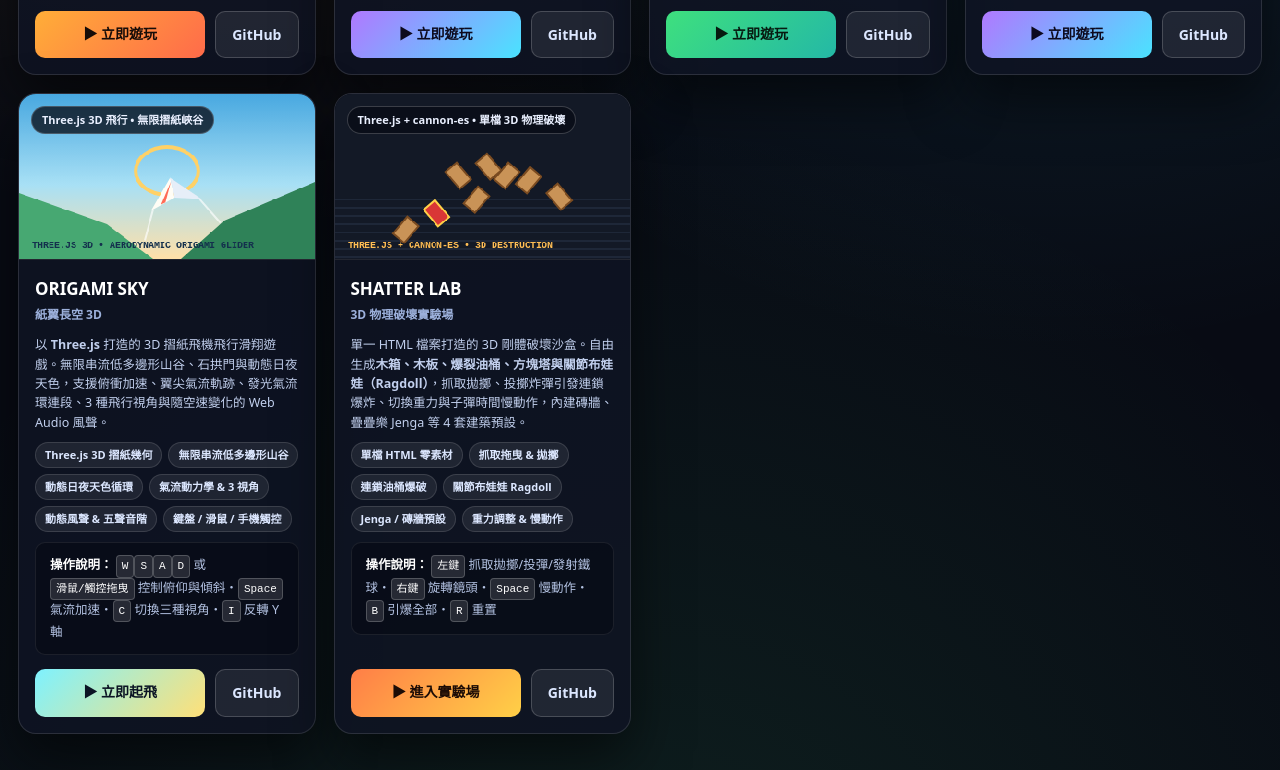
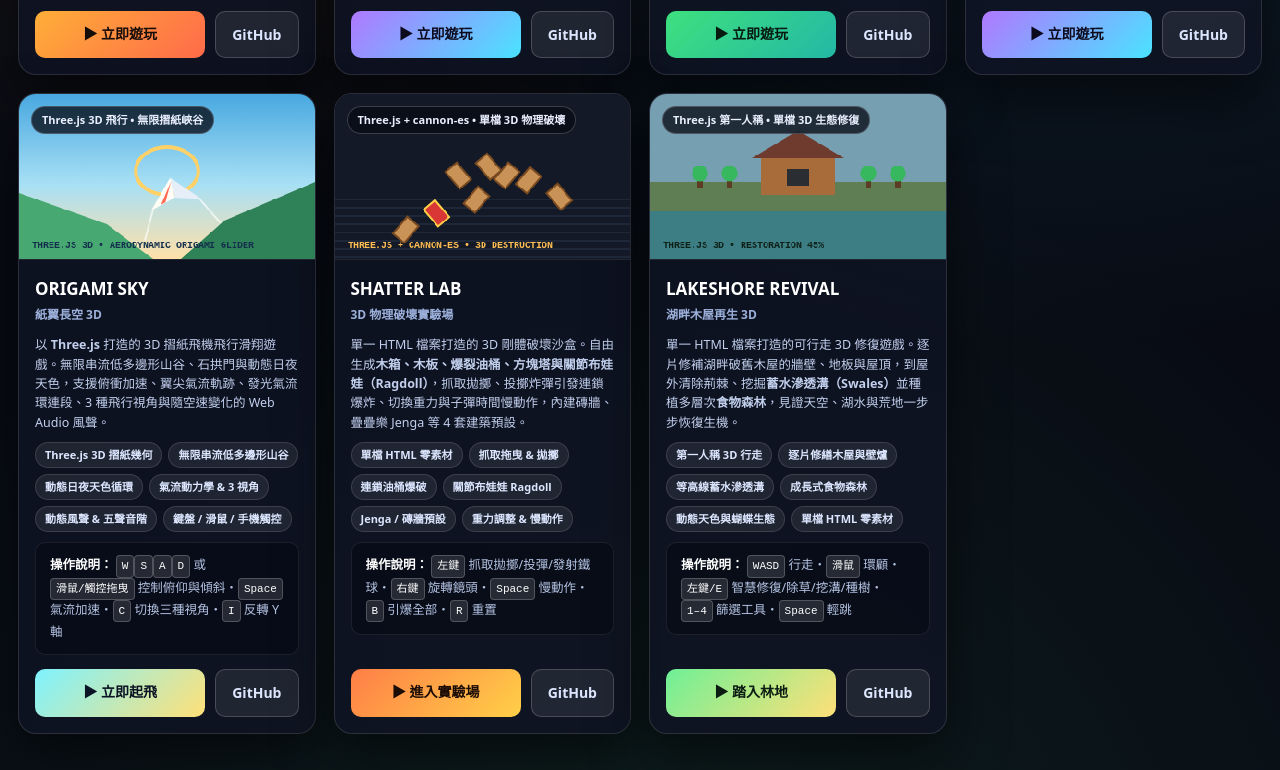
Before and after one commit to Akkuo/pixel-arcade-showcase, a plain HTML site: page index.html in a window 1280 px wide. Shown: the part 830-1600 px from the top of the page. Drawn offline with Linux system fonts and the light colour scheme; animation ran at ten frames a second.

Commit message:
Add LAKESHORE REVIVAL 3D restoration game card to showcase

```diff
--- a/index.html
+++ b/index.html
@@ -101,6 +101,9 @@
       }
       .card.shatter:hover {
         border-color: rgba(255, 110, 74, 0.68);
+      }
+      .card.revival:hover {
+        border-color: rgba(110, 240, 150, 0.68);
       }
       .cover-wrap {
         position: relative;
@@ -227,6 +230,10 @@
         background: linear-gradient(135deg, #ff7e47, #ffd047);
         color: #1c0c06;
       }
+      .btn.play-revival {
+        background: linear-gradient(135deg, #6ef096, #ffe078);
+        color: #0b1c12;
+      }
       .btn.ghost {
         flex: 0 0 auto;
         background: rgba(255, 255, 255, 0.08);
@@ -282,7 +289,7 @@
         <span class="eyebrow">GEMINI 4 NEON BENCHMARK • CANVAS 2D • PIXI.JS v8 • THREE.JS 3D • CANNON-ES PHYSICS</span>
         <h1>Gemini 4 Neon 2D × 3D 網頁遊戲實測展間</h1>
         <p class="subtitle">
-          以 6 款可立即遊玩的 2D / 3D 網頁遊戲實測 AI 模型在程式生成、渲染管線、物理模擬與快速迭代上的極限——全站零外部美術與音效素材檔，支援桌面與手機瀏覽器直接試玩。
+          以 7 款可立即遊玩的 2D / 3D 網頁遊戲實測 AI 模型在程式生成、渲染管線、物理模擬與快速迭代上的極限——全站零外部美術與音效素材檔，支援桌面與手機瀏覽器直接試玩。
         </p>
       </header>
 
@@ -466,6 +473,36 @@
             </div>
           </div>
         </article>
+
+        <!-- CARD 7: LAKESHORE REVIVAL 3D RESTORATION -->
+        <article class="card revival">
+          <div class="cover-wrap">
+            <canvas id="cover-revival" width="320" height="180"></canvas>
+            <span class="cover-tag">Three.js 第一人稱 • 單檔 3D 生態修復</span>
+          </div>
+          <div class="card-body">
+            <h2>LAKESHORE REVIVAL <span>湖畔木屋再生 3D</span></h2>
+            <p class="desc">
+              單一 HTML 檔案打造的可行走 3D 修復遊戲。逐片修補湖畔破舊木屋的牆壁、地板與屋頂，到屋外清除荊棘、挖掘<strong>蓄水滲透溝（Swales）</strong>並種植多層次<strong>食物森林</strong>，見證天空、湖水與荒地一步步恢復生機。
+            </p>
+            <div class="pills">
+              <span class="pill">第一人稱 3D 行走</span>
+              <span class="pill">逐片修繕木屋與壁爐</span>
+              <span class="pill">等高線蓄水滲透溝</span>
+              <span class="pill">成長式食物森林</span>
+              <span class="pill">動態天色與蝴蝶生態</span>
+              <span class="pill">單檔 HTML 零素材</span>
+            </div>
+            <div class="controls-box">
+              <strong>操作說明：</strong>
+              <kbd>WASD</kbd> 行走・<kbd>滑鼠</kbd> 環顧・<kbd>左鍵/E</kbd> 智慧修復/除草/挖溝/種樹・<kbd>1–4</kbd> 篩選工具・<kbd>Space</kbd> 輕跳
+            </div>
+            <div class="actions">
+              <a class="btn play-revival" href="https://akkuo.github.io/lakeshore-revival/" target="_blank" rel="noopener">▶ 踏入林地</a>
+              <a class="btn ghost" href="https://github.com/Akkuo/lakeshore-revival" target="_blank" rel="noopener">GitHub</a>
+            </div>
+          </div>
+        </article>
       </section>
 
       <section class="story">
@@ -502,12 +539,14 @@
         const c4 = document.getElementById('cover-origami').getContext('2d');
         const c5 = document.getElementById('cover-aether-pixi').getContext('2d');
         const c6 = document.getElementById('cover-shatter').getContext('2d');
+        const c7 = document.getElementById('cover-revival').getContext('2d');
         c1.imageSmoothingEnabled = false;
         c2.imageSmoothingEnabled = false;
         c3.imageSmoothingEnabled = false;
         c4.imageSmoothingEnabled = true;
         c5.imageSmoothingEnabled = false;
         c6.imageSmoothingEnabled = true;
+        c7.imageSmoothingEnabled = true;
 
         function drawChromaCover(t) {
           const isLunar = Math.floor(t / 3.2) % 2 === 1;
@@ -822,6 +861,43 @@
           c6.fillText('THREE.JS + CANNON-ES • 3D DESTRUCTION', 14, 168);
         }
 
+        function drawRevivalCover(t) {
+          const heal = (Math.sin(t * 0.65) + 1) * 0.5;
+          const lerp = (a, b, p) => Math.round(a + (b - a) * p);
+          c7.fillStyle = `rgb(${lerp(110, 128, heal)}, ${lerp(123, 204, heal)}, ${lerp(126, 240, heal)})`;
+          c7.fillRect(0, 0, 320, 180);
+          // Lake
+          c7.fillStyle = `rgb(${lerp(75, 44, heal)}, ${lerp(92, 166, heal)}, ${lerp(91, 184, heal)})`;
+          c7.fillRect(0, 118, 320, 62);
+          // Meadow shore
+          c7.fillStyle = `rgb(${lerp(115, 70, heal)}, ${lerp(107, 150, heal)}, ${lerp(86, 80, heal)})`;
+          c7.fillRect(0, 96, 320, 32);
+          // Lakeside cabin
+          c7.fillStyle = '#a86b3a';
+          c7.fillRect(120, 68, 80, 42);
+          c7.fillStyle = '#6e3b2e';
+          c7.beginPath(); c7.moveTo(110, 70); c7.lineTo(160, 40); c7.lineTo(210, 70); c7.closePath(); c7.fill();
+          // Cozy glowing window as it heals
+          c7.fillStyle = heal > 0.45 ? '#ffe078' : '#2a2e33';
+          c7.fillRect(148, 82, 24, 18);
+          // Growing food forest trees
+          for (const tx of [54, 86, 236, 268]) {
+            const sc = 0.25 + heal * 0.75;
+            c7.fillStyle = '#5c3c24';
+            c7.fillRect(tx - 3, 102 - 22 * sc, 6, 22 * sc);
+            c7.fillStyle = '#38b85e';
+            c7.beginPath(); c7.arc(tx, 102 - 26 * sc, 15 * sc, 0, Math.PI * 2); c7.fill();
+            if (heal > 0.6) {
+              c7.fillStyle = '#ff6b57';
+              c7.fillRect(tx - 6, 102 - 28 * sc, 4, 4);
+              c7.fillRect(tx + 4, 102 - 22 * sc, 4, 4);
+            }
+          }
+          c7.fillStyle = '#0e2218';
+          c7.font = 'bold 10px monospace';
+          c7.fillText(`THREE.JS 3D • RESTORATION ${Math.round(heal * 100)}%`, 14, 168);
+        }
+
         function tick(now) {
           const t = now / 1000;
           drawChromaCover(t);
@@ -830,6 +906,7 @@
           drawOrigamiCover(t);
           drawAetherPixiCover(t);
           drawShatterCover(t);
+          drawRevivalCover(t);
           requestAnimationFrame(tick);
         }
         requestAnimationFrame(tick);
```
